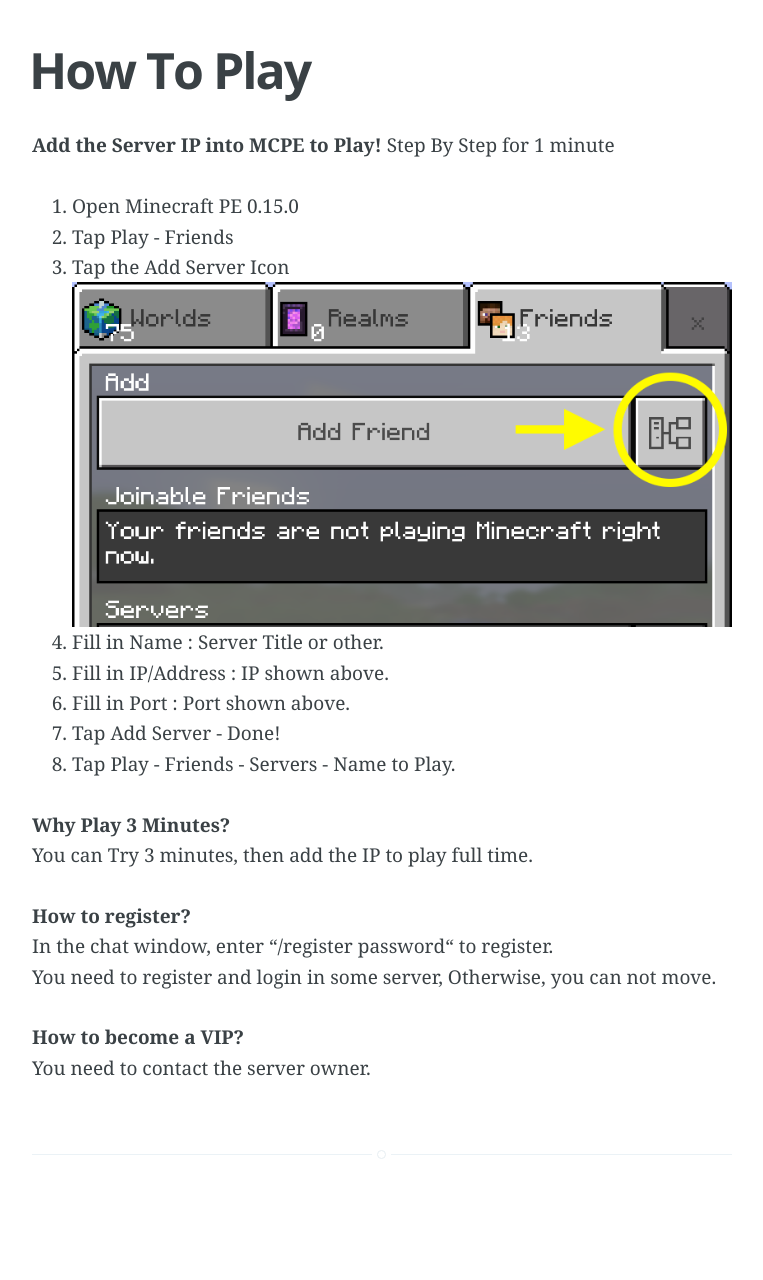
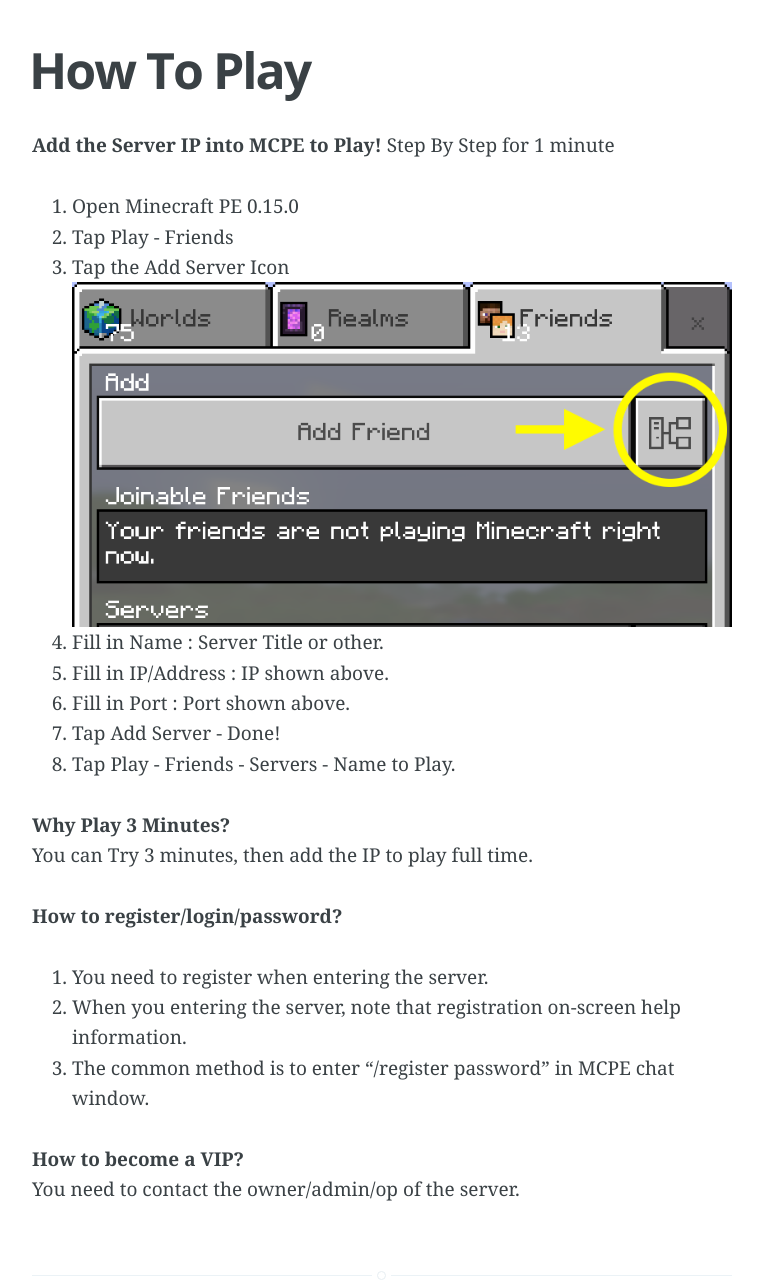
Before and after one commit to Minecraft-PE-Servers/Minecraft-PE-Servers.github.io, a Jekyll site: the page built from _posts/2016-06-28-How-to-play-Minecraft-pe-servers-By-MineServer-APP.md, in a window 1280 px wide. Shown: the whole page, without its empty margins (258-1021 px from the left). Built offline with Jekyll 4.4.1, drawn with Linux system fonts in a browser that asks for light colours; before the commit the page ends 1159 px from its top, so only the background shows below that.

Commit message:
提交发布

```diff
--- a/_posts/2016-06-28-How-to-play-Minecraft-pe-servers-By-MineServer-APP.md
+++ b/_posts/2016-06-28-How-to-play-Minecraft-pe-servers-By-MineServer-APP.md
@@ -21,9 +21,10 @@
 **Why Play 3 Minutes?**
 You can Try 3 minutes, then add the IP to play full time.
 
-**How to register?**
-In the chat window, enter “/register password“ to register.
-You need to register and login in some server, Otherwise, you can not move.
+**How to register/login/password?**
+1. You need to register when entering the server.
+2. When you entering the server, note that registration on-screen help information.
+3. The common method is to enter "/register password" in MCPE chat window.
 
 **How to become a VIP?**
-You need to contact the server owner.
+You need to contact the owner/admin/op of the server.
```
Also changed, not shown: other parts of _posts/2016-06-28-How-to-play-Minecraft-pe-servers-By-MineServer-APP.md (+1 -1 lines).
